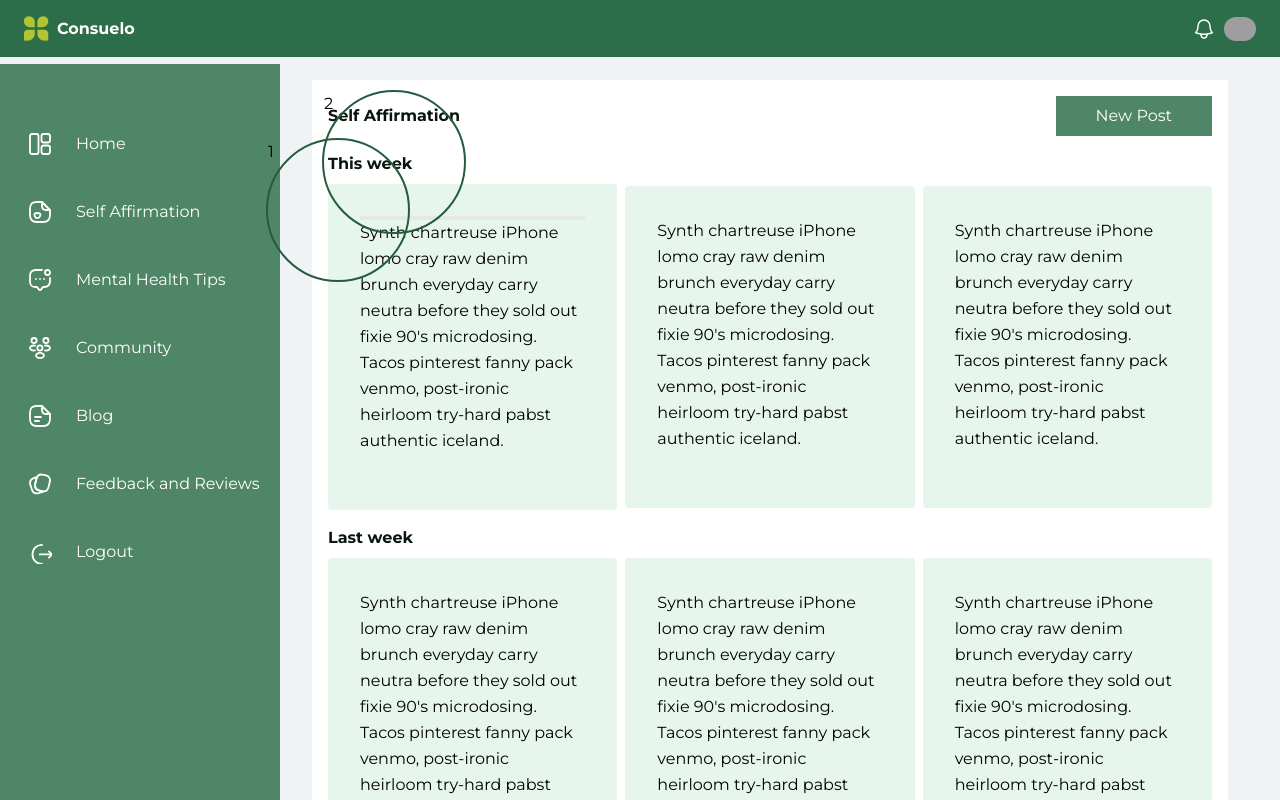
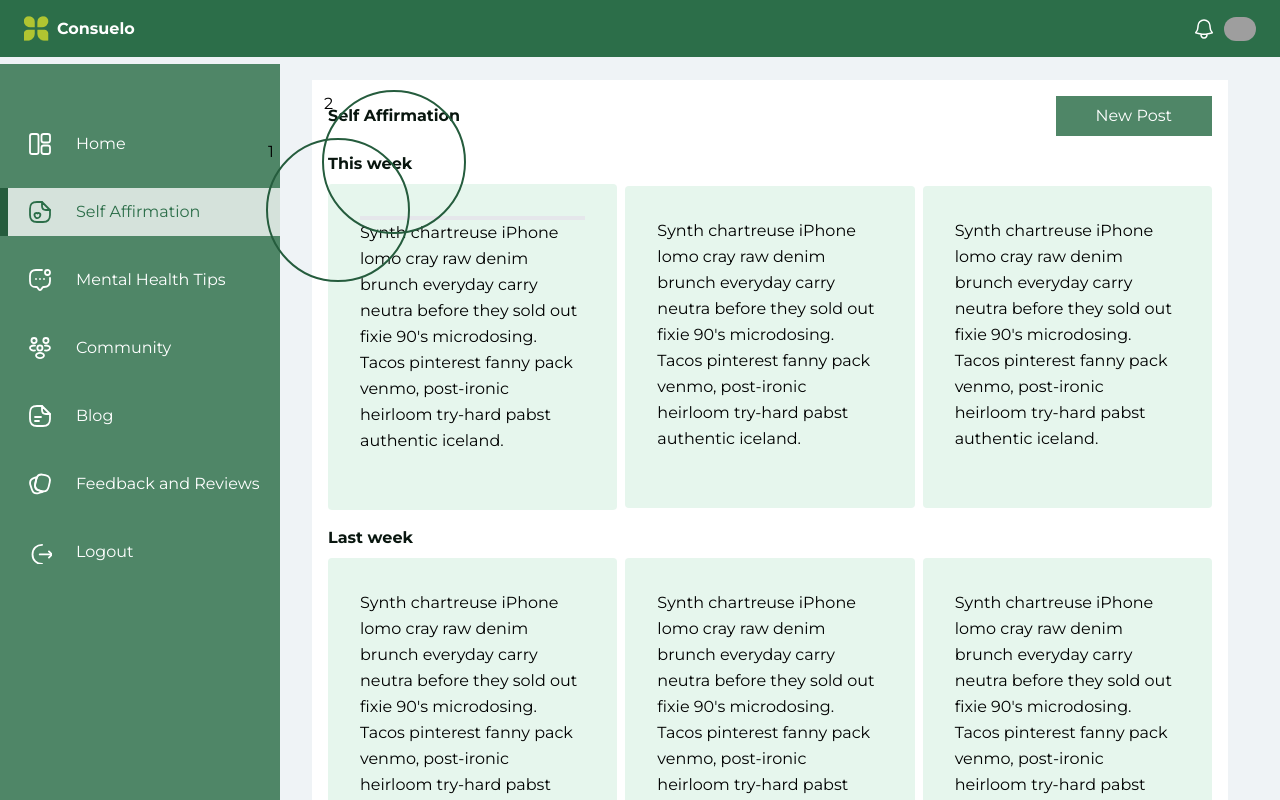
Before and after one commit to consuelo-th/consuelo-frontend, a React (Vite) app: page /dashboard/self-affirmation in a window 1280 px wide. Shown: the top 800 px of the page. Built offline with nearby package versions, Linux system fonts and the light colour scheme; sample sign-in values are in the browser's storage; grey boxes are pictures that could not be loaded; a web font is replaced by a local one.

Commit message:
update sidebar icons

```diff
--- a/src/components/SideBar.jsx
+++ b/src/components/SideBar.jsx
@@ -8,7 +8,7 @@ const SideBar = () => {
     const [hoveredIndex, setHoveredIndex] =  useState(null)
     const user = getUser();
     const location = useLocation().pathname;
-    const active = ' border-primary-70 bg-primary-10 text-primary-60';
+    const active = 'border-primary-70 bg-primary-10 text-primary-60';
     const inactive = ' border-transparent text-white hover:border-primary-70 hover:bg-primary-10 hover:text-primary-60';
     const handleEnter = (index) => {
         setHoveredIndex(index)
@@ -38,13 +38,13 @@ const SideBar = () => {
                     {
                         filteredNav.map((nav, idx) => {
                             return (
-                                <li key={nav.id} onMouseEnter={() => handleEnter(nav.id)} onMouseLeave={() => handleExit()}  className={`transition duration-700 ease-in-out py-3 px-5 w-full border-l-8 cursor-pointer ${+ location === nav.path ? active : inactive}` }>
+                                <li key={nav.id} onMouseEnter={() => handleEnter(nav.id)} onMouseLeave={() => handleExit()}  className={`transition duration-700 ease-in-out py-3 px-5 w-full border-l-8 cursor-pointer ${location === nav.path ? active : inactive}` }>
 
                                     <Link to={nav.path}>
                                         <div className='flex gap-2 items-center'>
                                             <svg width="20" height="20" viewBox="0 0 20 20" fill="none" xmlns="http://www.w3.org/2000/svg" className="w-6 h-6">
                                                 {nav.svg.path.map(icon => {
-                                                    return <path key={icon} d={icon} stroke={hoveredIndex === nav.id ? '#2C6E49' : 'white'} strokeWidth="1.5" strokeLinecap="round" strokeLinejoin="round" />
+                                                    return <path key={icon} d={icon} stroke={hoveredIndex === nav.id || location === nav.path  ? '#2C6E49' : 'white'} strokeWidth="1.5" strokeLinecap="round" strokeLinejoin="round" />
                                                 })}
                                             </svg>
 
```
